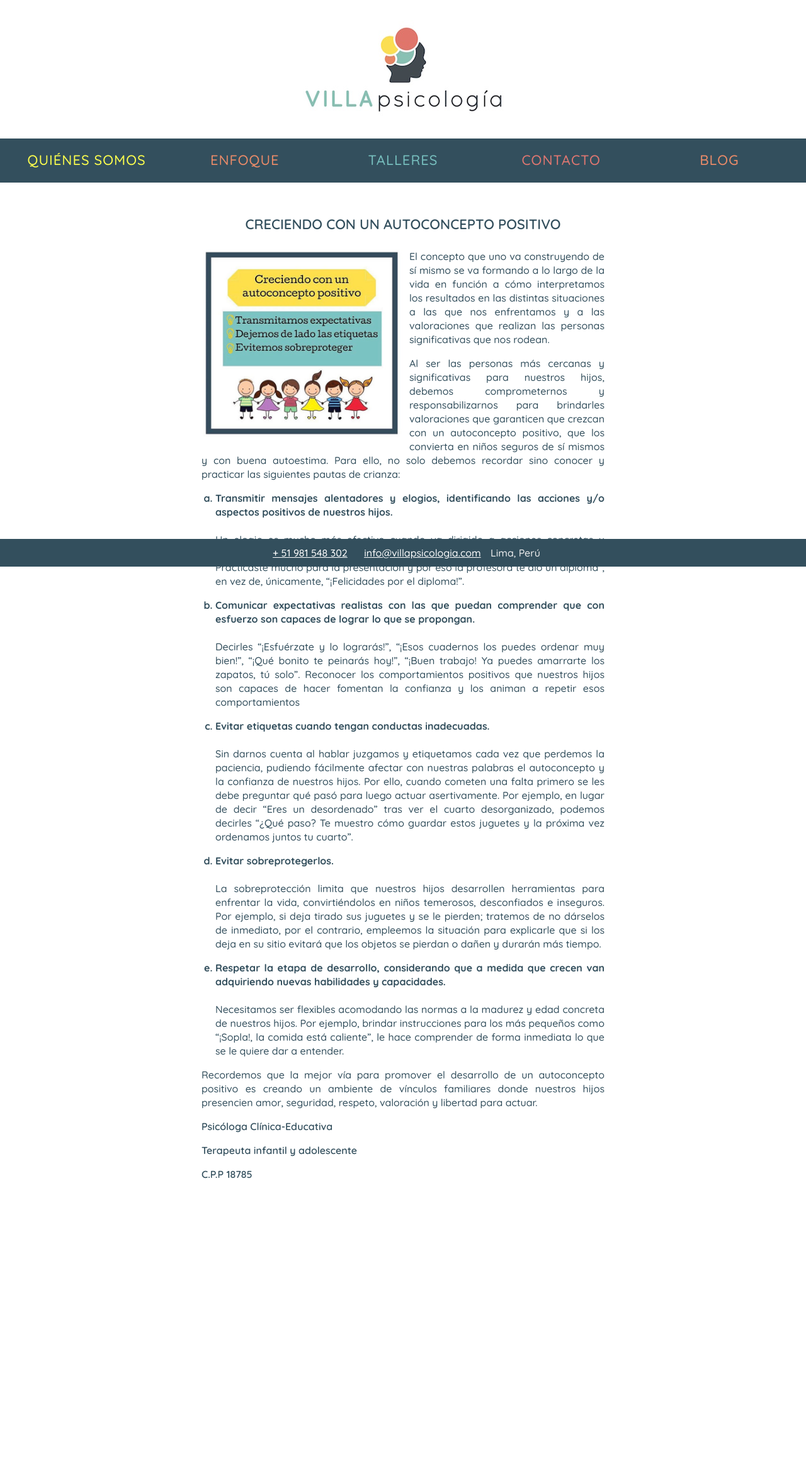
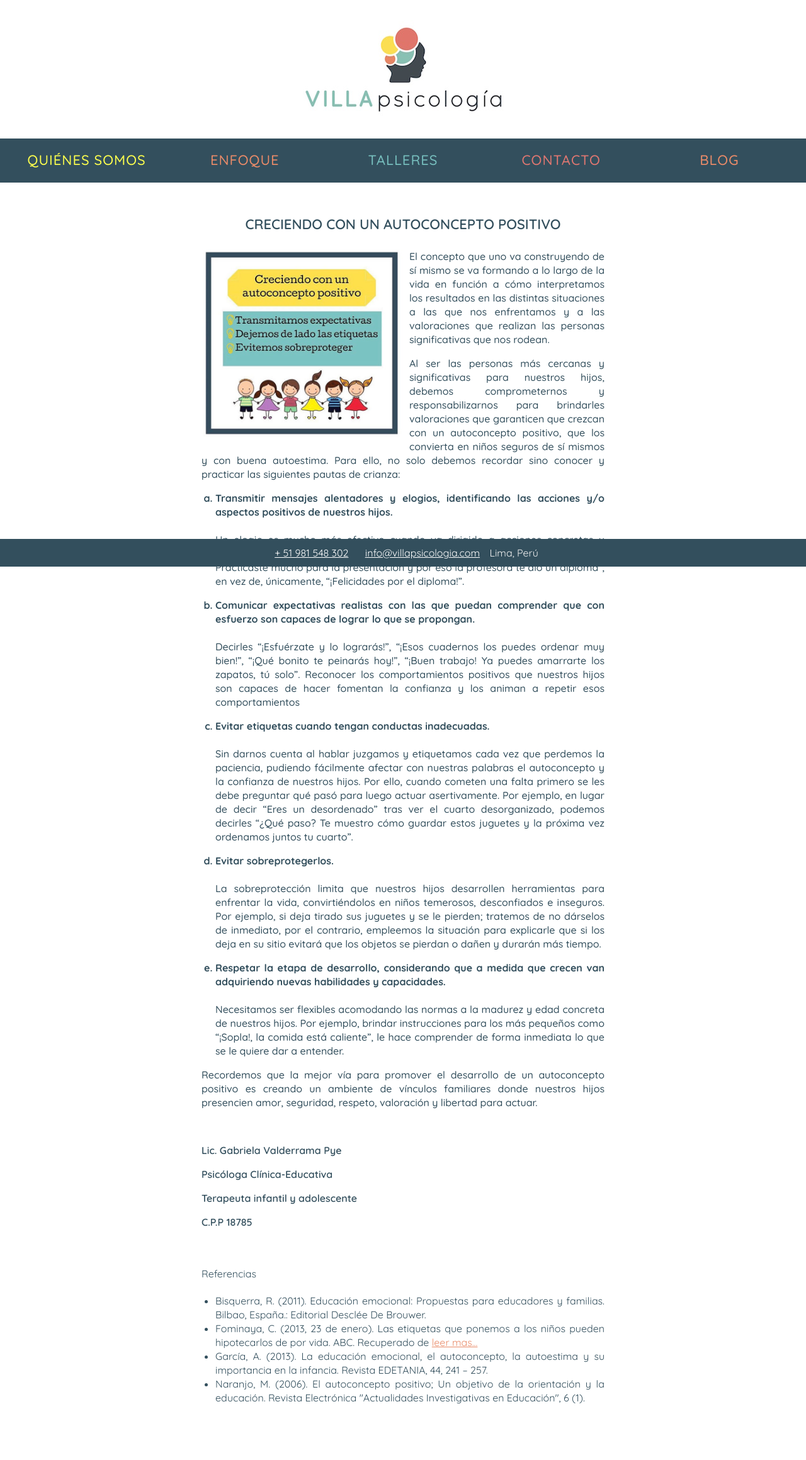
Before and after one commit to rociopaez/villapsicologia, a Jekyll site: the page built from blog.html, in a window 1280 px wide. Shown: the whole page at 63% size. Built offline with Jekyll 4.4.1, drawn with Linux system fonts in a browser that asks for light colours; before the commit the page ends 1964 px from its top, so only the background shows below that.

Commit message:
Add styles blog

```diff
--- a/blog.html
+++ b/blog.html
@@ -38,8 +38,22 @@
 
   <p>Recordemos que la mejor vía para promover el desarrollo de un autoconcepto positivo es creando un ambiente de vínculos familiares donde nuestros hijos presencien amor, seguridad, respeto, valoración y libertad para actuar.</p>
 
-<h3>Psicóloga Clínica-Educativa</h3>
-<h3>Terapeuta infantil y adolescente</h3>
-<h3>C.P.P 18785</h3>
+  <br>
+
+  <h3>Lic. Gabriela Valderrama Pye</h3>
+  <h3>Psicóloga Clínica-Educativa</h3>
+  <h3>Terapeuta infantil y adolescente</h3>
+  <h3>C.P.P 18785</h3>
+
+  <br>
+
+  <h4>Referencias</h4>
+
+  <ul>
+    <li>Bisquerra, R. (2011). Educación emocional: Propuestas para educadores y familias. Bilbao, España.: Editorial Desclée De Brouwer.</li>
+    <li>Fominaya, C. (2013, 23 de enero). Las etiquetas que ponemos a los niños pueden hipotecarlos de por vida. ABC. Recuperado de <a href="https://www.elpradopsicologos.es/wp-content/uploads/2013/11/abc.pdf">leer mas...</a></li>
+    <li>García, A. (2013). La educación emocional, el autoconcepto, la autoestima y su importancia en la infancia. Revista EDETANIA, 44, 241 – 257.</li>
+    <li>Naranjo, M. (2006). El autoconcepto positivo; Un objetivo de la orientación y la educación. Revista Electrónica "Actualidades Investigativas en Educación", 6 (1).</li>
+  </ul>
 
 </article>
--- a/css/base.scss
+++ b/css/base.scss
@@ -306,6 +306,14 @@
   font-weight: 800;
 }
 
+.blog h4 {
+  font-weight: lighter;
+}
+
+.blog ul li {
+  font-weight: lighter;
+}
+
 .img_blog {
   float: left;
   max-width: 50%;
```
